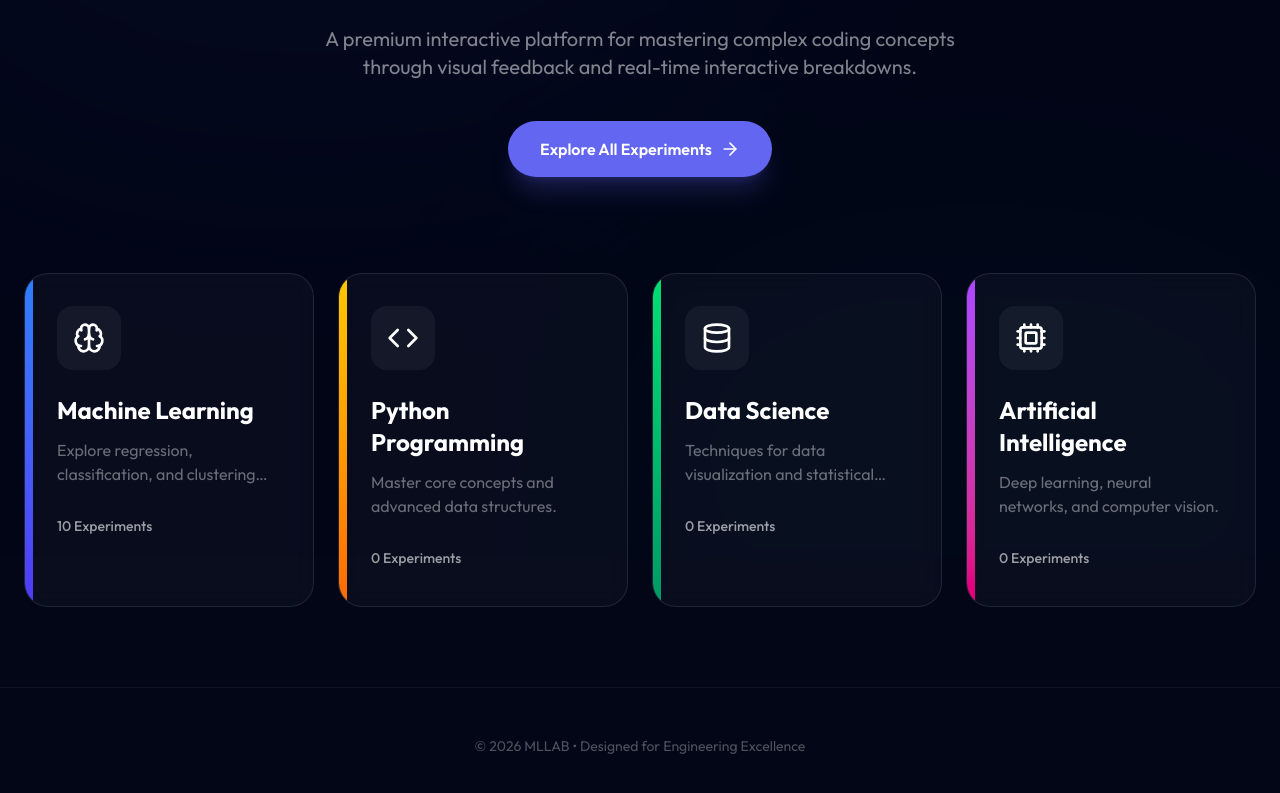
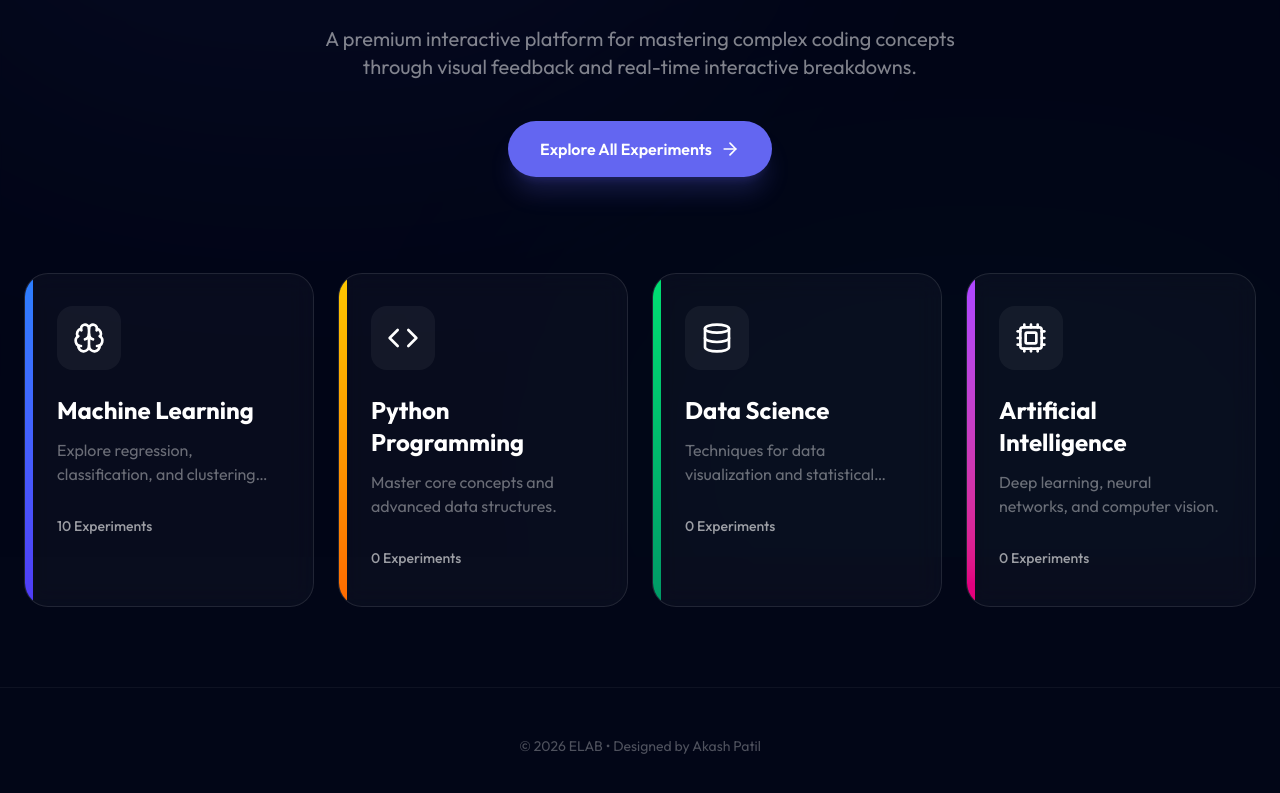
Before and after one commit to AkashAP147/ELAB, a React (Vite) app: page / in a window 1280 px wide. Shown: the part 243-1036 px from the top of the page. Built offline with nearby package versions, Linux system fonts and the light colour scheme.

Commit message:
Update footer with designer credits

```diff
--- a/src/App.jsx
+++ b/src/App.jsx
@@ -23,7 +23,7 @@ function App() {
 
         {/* Footer */}
         <footer className="py-12 border-t border-white/5 text-center text-white/30 text-sm">
-          <p>© 2026 MLLAB • Designed for Engineering Excellence</p>
+          <p>© 2026 ELAB • Designed by Akash Patil</p>
         </footer>
       </div>
     </Router>
```
